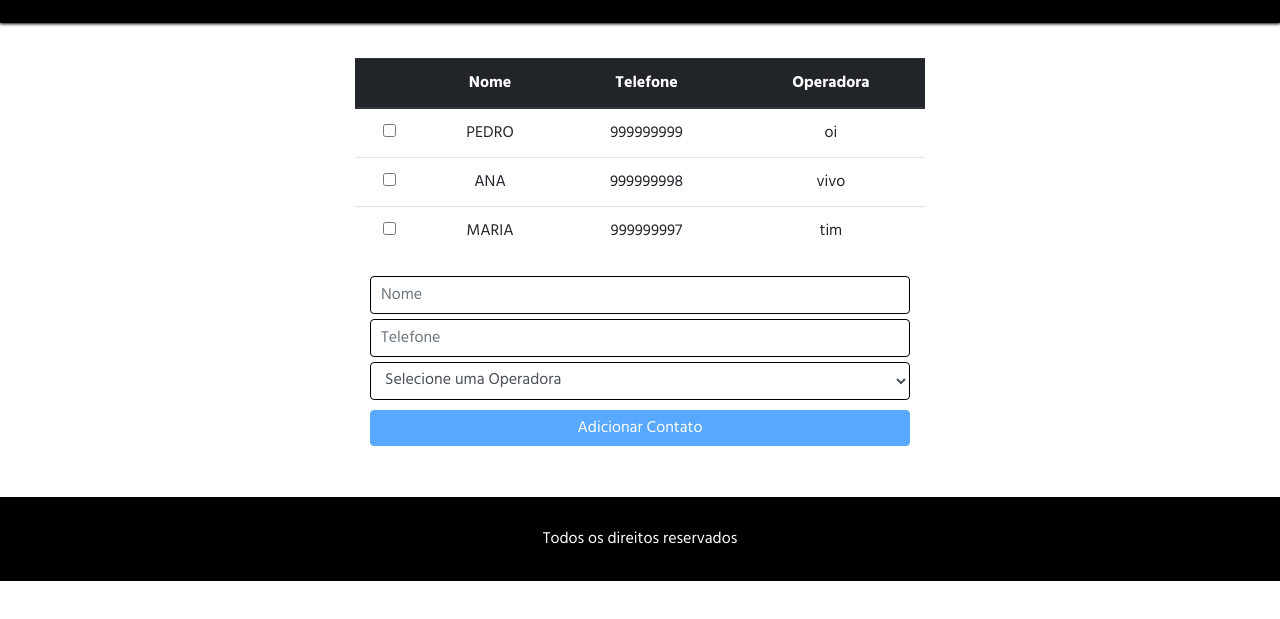
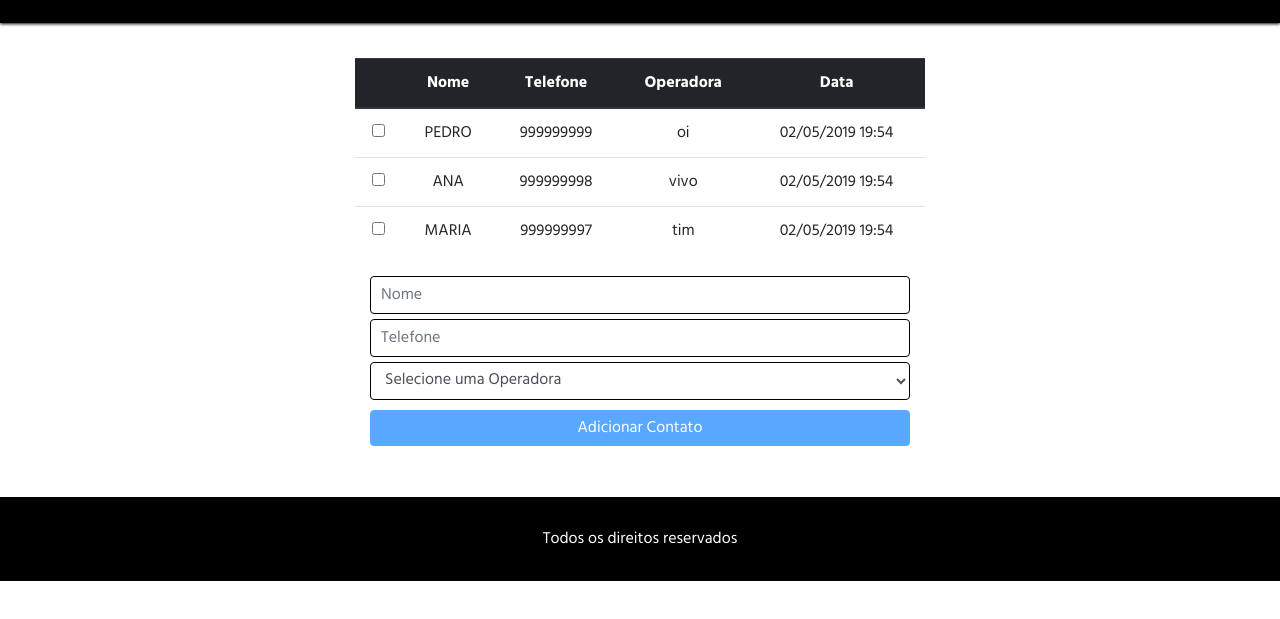
Before and after one commit to Joacy/curso-de-angularjs, a plain HTML site: page curso-de-angularjs/index.html in a window 1280 px wide. Shown: the part 71-690 px from the top of the page. Drawn offline with nearby package versions, Linux system fonts and the light colour scheme.

Commit message:
Filtros: date

```diff
--- a/curso-de-angularjs/index.html
+++ b/curso-de-angularjs/index.html
@@ -43,6 +43,7 @@
 									<th>Nome</th>
 									<th>Telefone</th>
 									<th>Operadora</th>
+									<th>Data</th>
 								</tr>
 							</thead>
 
@@ -53,6 +54,7 @@
 									<td>{{contato.nome | uppercase}}</td>
 									<td>{{contato.telefone}}</td>
 									<td>{{contato.operadora.nome | lowercase}}</td>
+									<td>{{contato.data | date:'dd/MM/yyyy HH:mm'}}</td>
 								</tr>
 							</tbody>
 						</table>
@@ -125,15 +127,17 @@
 				{
 					nome: "Pedro",
 					telefone: "999999999",
+					data: new Date(),
 					operadora: {
 						nome: "Oi",
 						codigo: "14",
 						categoria: "Celular"
-					},
+					}
 				},
 				{
 					nome: "Ana",
 					telefone: "999999998",
+					data: new Date(),
 					operadora: {
 						nome: "Vivo",
 						codigo: "15",
@@ -143,6 +147,7 @@
 				{
 					nome: "Maria",
 					telefone: "999999997",
+					data: new Date(),
 					operadora: {
 						nome: "Tim",
 						codigo: "41",
```
